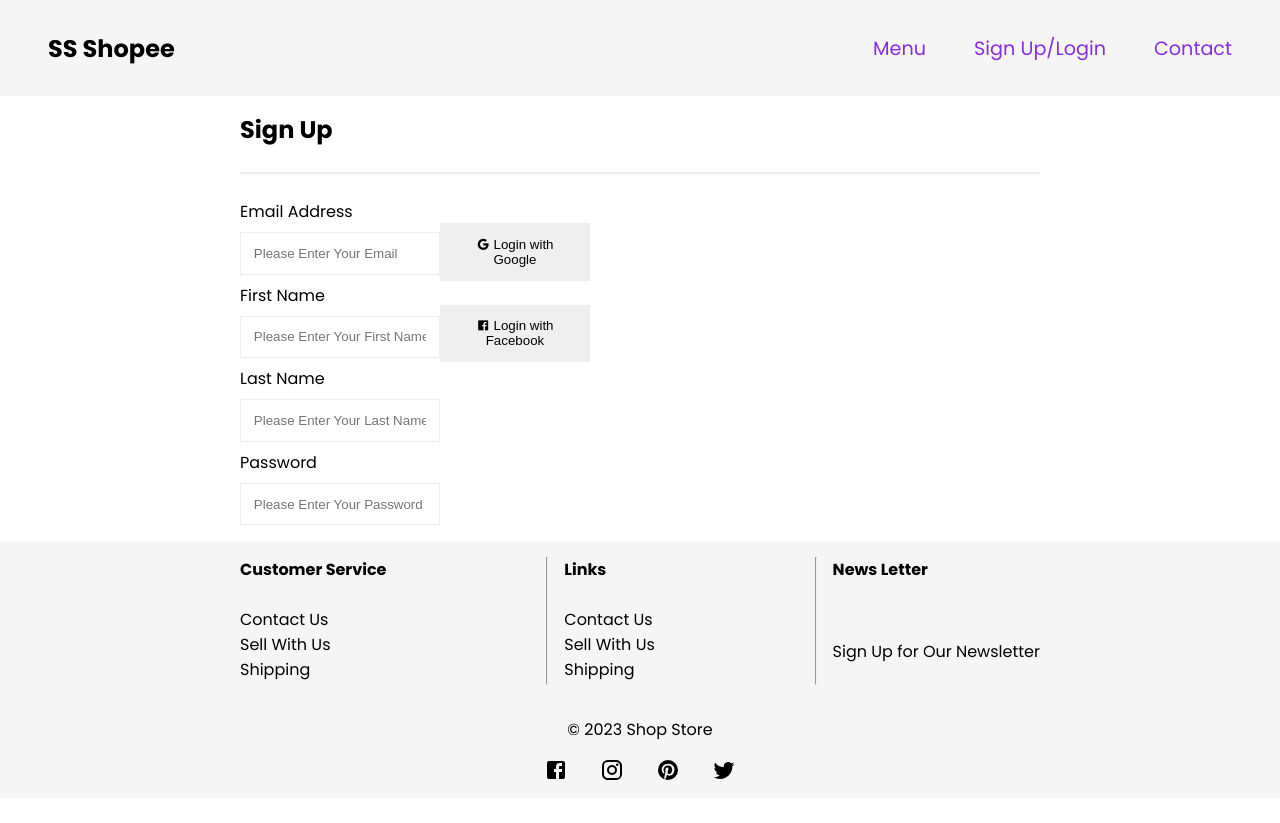
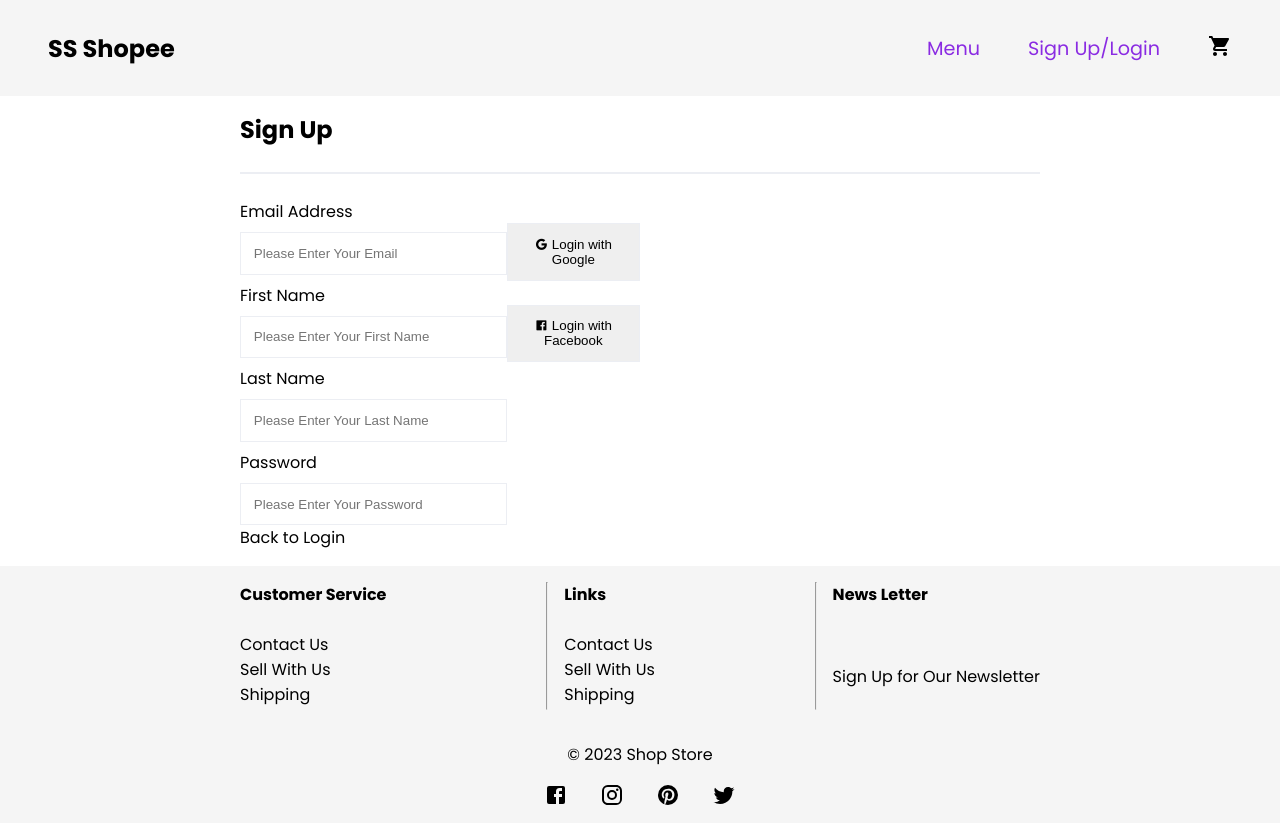
Before and after one commit to RKanna/skillsafari-ecom-project, a React (Vite) app: page /CreateAccount in a window 1280 px wide. Before the commit the page ends 800 px from the top, so only its background shows below. Built offline with nearby package versions, Linux system fonts and the light colour scheme.

Commit message:
cart mui icon added

```diff
--- a/index.html
+++ b/index.html
@@ -17,7 +17,7 @@
       href="https://fonts.googleapis.com/css2?family=Poppins:wght@300;400;500;600;700;800;900&display=swap"
       rel="stylesheet"
     />
-    <title>Vite + React</title>
+    <title>Welcome to ShopJingo</title>
   </head>
   <body>
     <div id="root"></div>
--- a/src/components/Navbar.component.jsx
+++ b/src/components/Navbar.component.jsx
@@ -1,5 +1,6 @@
 import { createBrowserRouter, RouterProvider } from "react-router-dom";
 import { Link } from "react-router-dom";
+import ShoppingCartIcon from "@mui/icons-material/ShoppingCart";
 
 const Navbar = () => {
   return (
@@ -14,7 +15,8 @@ const Navbar = () => {
       <div className="nav-right">
         <Link to="/Menu">Menu</Link>
         <Link to="/Login">Sign Up/Login</Link>
-        <Link to="/contact">Contact</Link>
+        {/* <Link to="/contact">Contact</Link> */}
+        <ShoppingCartIcon className="cart" />
       </div>
     </section>
   );
--- a/src/components/Routes/CreateAccount.Route.jsx
+++ b/src/components/Routes/CreateAccount.Route.jsx
@@ -1,5 +1,6 @@
 import TopLayout from "../TopLayout.component";
 import SignInOptions from "./SignInOptions.component";
+import { Link } from "react-router-dom";
 
 const CreateAccount = () => {
   return (
@@ -41,6 +42,9 @@ const CreateAccount = () => {
           <SignInOptions />
         </div>
       </div>
+      <Link className="backtolog" to="/Login">
+        Back to Login
+      </Link>
     </section>
   );
 };
--- a/src/components/Routes/login.routes.component.jsx
+++ b/src/components/Routes/login.routes.component.jsx
@@ -2,25 +2,10 @@ import { Link } from "react-router-dom";
 import { useState, useEffect } from "react";
 import SignInOptions from "./SignInOptions.component";
 import TopLayout from "../TopLayout.component";
-// import { auth } from "./firebase.js";
 
 const LoginPage = () => {
   const [email, setEmail] = useState("");
   const [password, setPassword] = useState("");
-
-  const handleLogin = async () => {
-    const provider = new firebase.auth.GoogleAuthProvider();
-    try {
-      const result = await firebase.auth().signInWithPopup(provider);
-      // Handle successful authentication, e.g., redirect to private page
-      console.log(result.user);
-      // You can use react-router-dom or any other method to redirect to private.jsx
-    } catch (error) {
-      // Handle errors
-      console.error(error);
-    }
-  };
-
   return (
     <section className="for-flex">
       <TopLayout content={"Login"} />
--- a/src/index.css
+++ b/src/index.css
@@ -95,6 +95,13 @@ form {
 .create-acc {
   margin-left: 3rem;
   width: 25%;
+  border: none;
+  border-radius: 0.2rem;
+  transition: all 0.5s ease;
+}
+.create-acc:hover {
+  background-color: blue;
+  color: white;
 }
 .main-foot {
   background-color: whitesmoke;
@@ -128,6 +135,13 @@ form {
 .btn-log {
   width: 25%;
   padding: 0.5rem;
+  border: none;
+  border-radius: 0.2rem;
+  transition: all 0.5s ease;
+}
+.btn-log:hover {
+  background-color: blue;
+  color: white;
 }
 .left-btn-side {
   margin-top: 1rem;
@@ -181,6 +195,7 @@ form {
 .create {
   text-decoration: none;
   color: black;
+  transition: all 0.5s ease;
 }
 .new-account {
   padding: 1rem 15rem 1rem 15rem;
@@ -188,9 +203,18 @@ form {
 .for-new-flex {
   display: flex;
   justify-content: space-between;
-  width: 100%;
+  /* width: 100%; */
+}
+.form-row-one {
+  width: 50%;
 }
 .full-wid {
   width: 100%;
-  display: flex;
 }
+.backtolog {
+  text-decoration: none;
+  color: black;
+}
+.cart {
+  cursor: pointer;
+}
```
